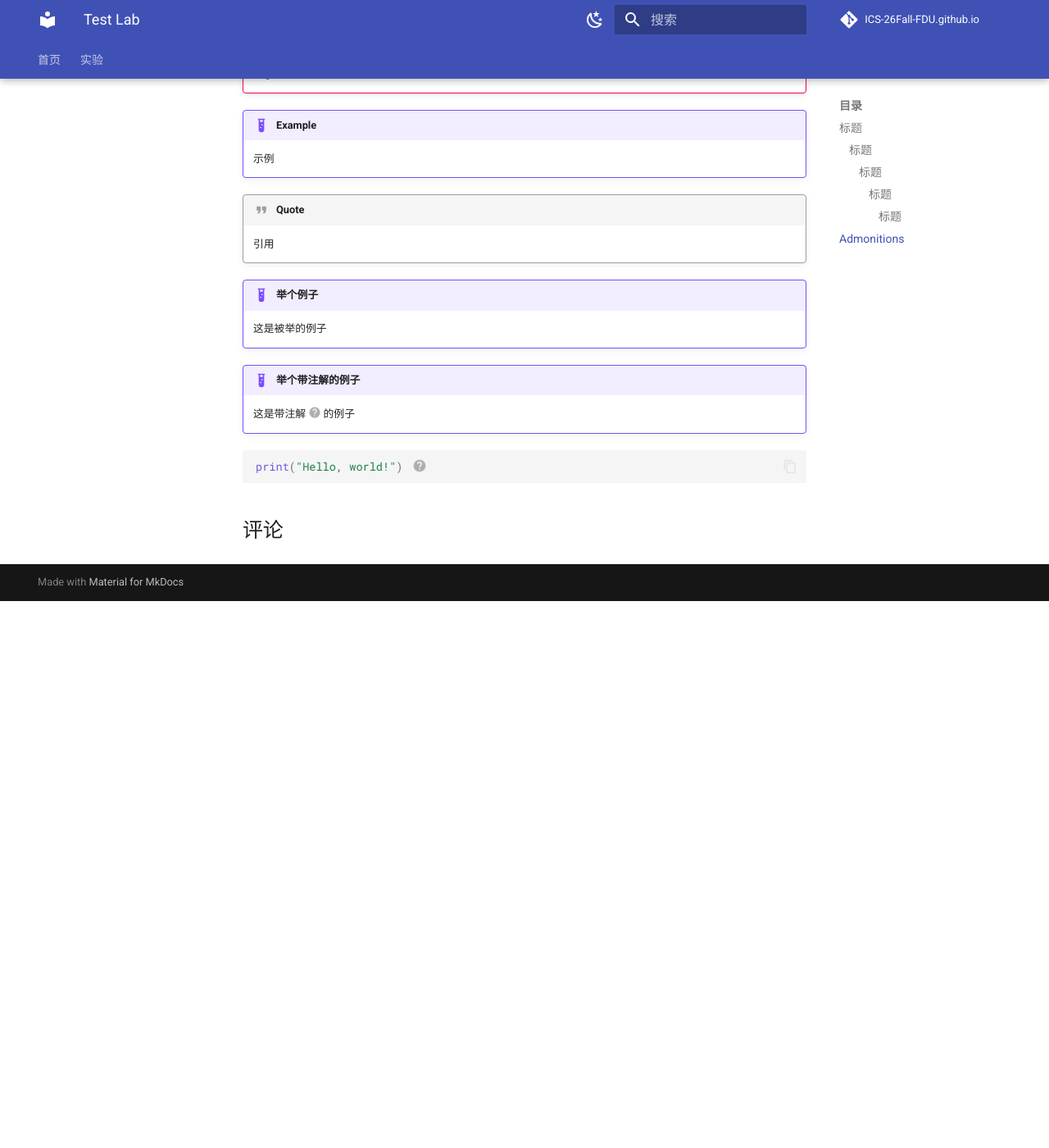
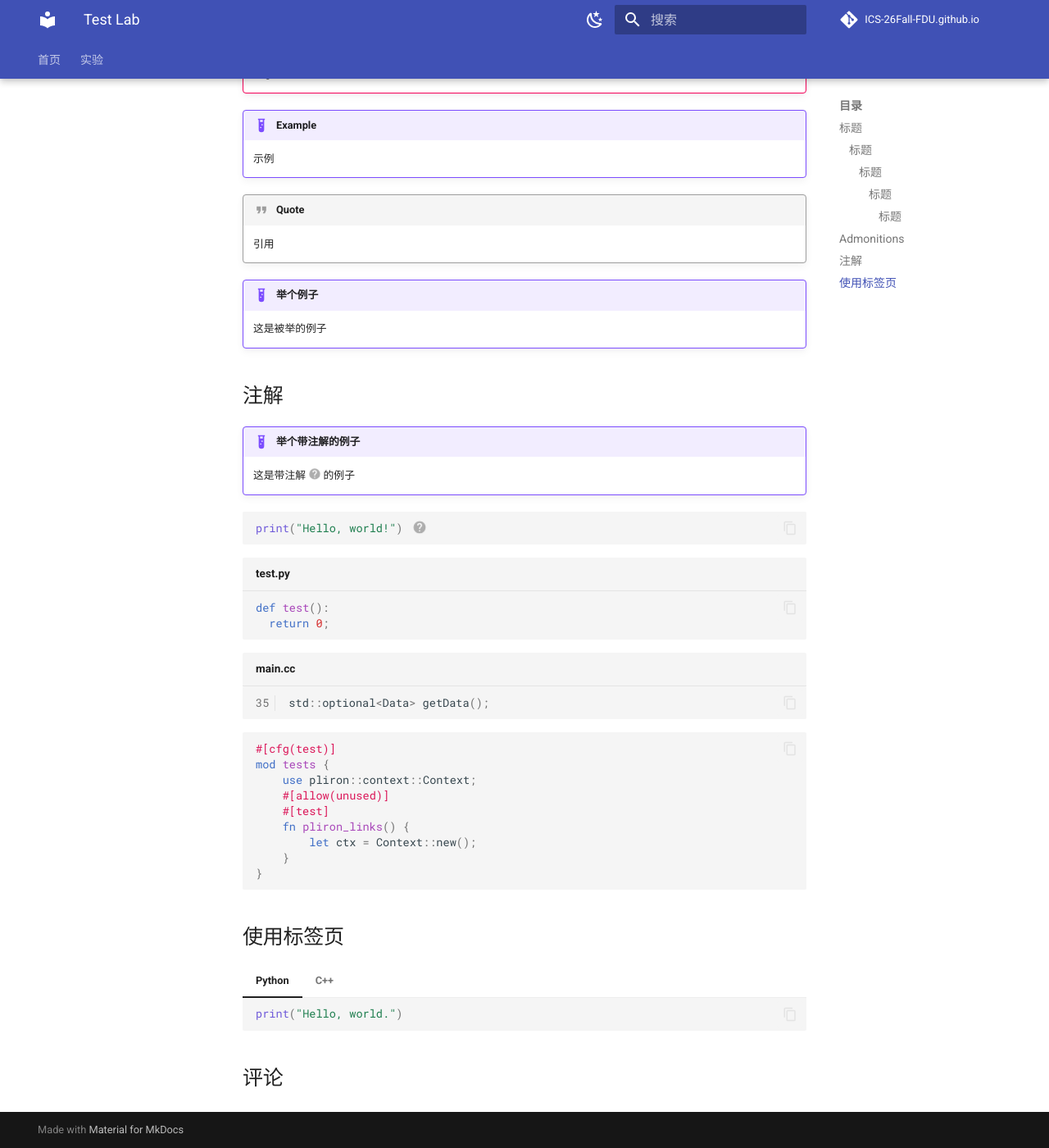
Before and after one commit to ICS-26Fall-FDU/ICS-26Fall-FDU.github.io, an MkDocs documentation site: the page built from docs/labs/test-lab.md, in a window 1280 px wide and 1400 px high, scrolled down 1584 px. Shown: the whole window at 82% size. Built offline with MkDocs 1.6.1 and Material for MkDocs 9.7.7, drawn with Linux system fonts in a browser that asks for light colours; comment, search, counter and statistics services are not loaded; before the commit the page ends 2317 px from its top, so only the background shows below that.

Commit message:
set code block and tabs config

````diff
--- a/docs/labs/test-lab.md
+++ b/docs/labs/test-lab.md
@@ -76,6 +76,8 @@ title: Test Lab
 
     这是被举的例子
 
+## 注解
+
 !!! example "举个带注解的例子"
 
     这是带注解(1)的例子
@@ -88,3 +90,43 @@ print("Hello, world!") # (1)!
 ```
 
 1. 这样来给代码注解
+
+```python title="test.py"
+def test():
+  return 0;
+```
+
+```cpp title="main.cc" linenums="35"
+std::optional<Data> getData();
+```
+
+```rust
+#[cfg(test)]
+mod tests {
+    use pliron::context::Context;
+    #[allow(unused)]
+    #[test]
+    fn pliron_links() {
+        let ctx = Context::new();
+    }
+}
+```
+
+## 使用标签页
+
+=== "Python"
+
+    ```python
+    print("Hello, world.")
+    ```
+
+=== "C++"
+
+    ```cpp
+    #include <iostream>
+
+    int main() {
+      std::cout << "Hello, world." << std::endl;
+      return 0;
+    }
+    ```
--- a/mkdocs.yml
+++ b/mkdocs.yml
@@ -49,6 +49,15 @@ markdown_extensions:
   - pymdownx.superfences
   - attr_list
   - md_in_html
+  - pymdownx.highlight:
+      anchor_linenums: true
+      use_pygments: true
+      line_spans: __span
+      pygments_lang_class: true
+  - pymdownx.inlinehilite
+  - pymdownx.snippets
+  - pymdownx.tabbed:
+      alternate_style: true
 
 nav:
   - 首页: index.md
````
